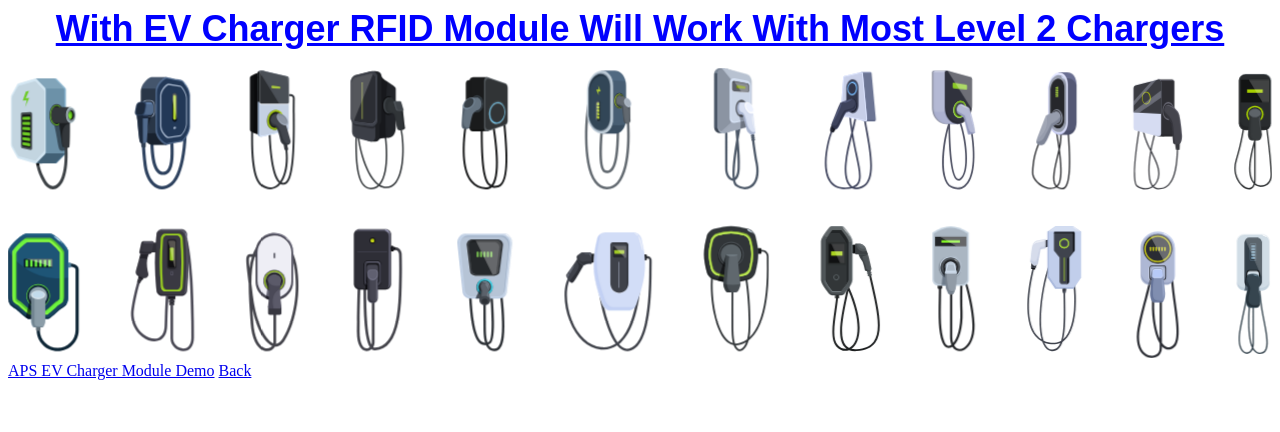
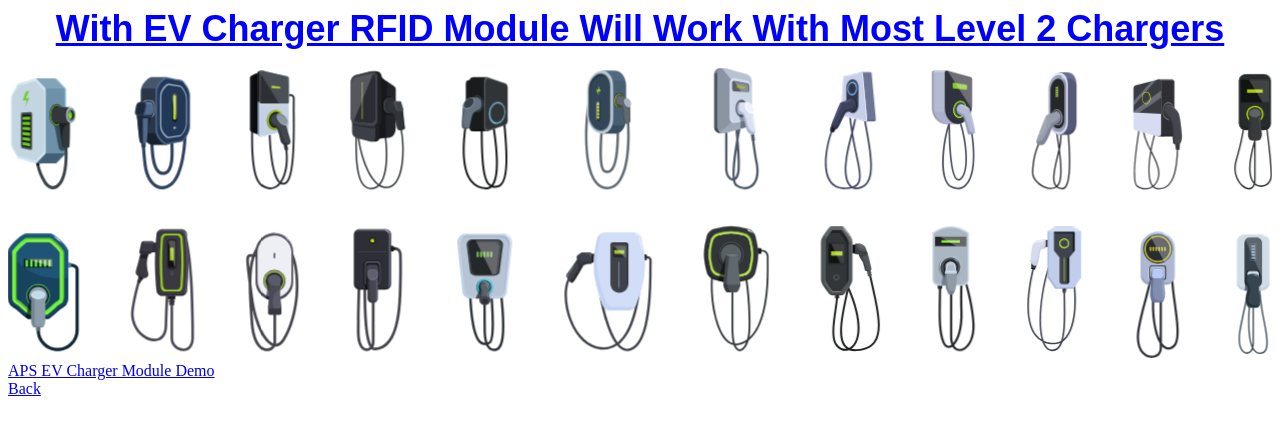
Before and after one commit to ALCEVMOD/APSEV, a plain HTML site: page Intro3.html in a window 1280 px wide. Drawn offline with Linux system fonts and the light colour scheme.

```diff
--- a/Intro3.html
+++ b/Intro3.html
@@ -2086,7 +2086,7 @@
 </svg>
 </div>
 
-<a href="testtest.html" class="button">APS EV Charger Module Demo</a>
+<a href="testtest.html" class="button">APS EV Charger Module Demo</a><br>
 <a href="Intro2.html" class="button">Back</a>
 </body>
 </html>
```
